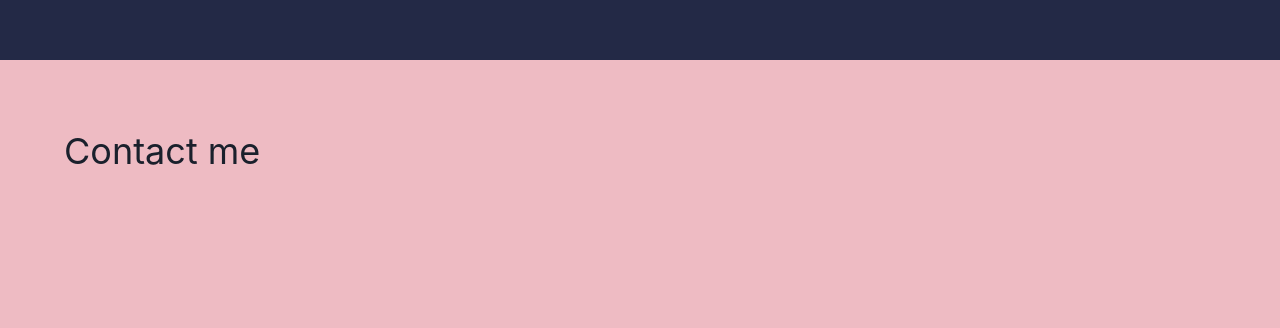
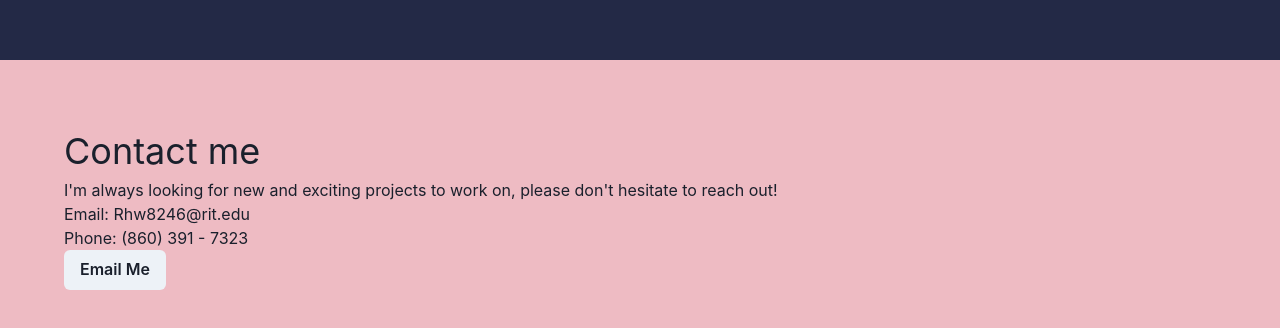
Before and after one commit to RWalling21/RW-Portfolio, a React (Create React App) app in the folder portfolio/: page / in a window 1280 px wide. Shown: the part 3064-3392 px from the top of the page. Built offline with nearby package versions, Linux system fonts and the light colour scheme; the HTML template or start-up script is replaced by a standard one.

Commit message:
Small change to how the nav button works

```diff
--- a/portfolio/package.json
+++ b/portfolio/package.json
@@ -14,7 +14,6 @@
     "@types/node": "^16.18.32",
     "@types/react": "^18.2.7",
     "@types/react-dom": "^18.2.4",
-    "framer-motion": "^10.12.16",
     "react": "^18.2.0",
     "react-dom": "^18.2.0",
     "react-scripts": "5.0.1",
@@ -46,6 +45,7 @@
     ]
   },
   "devDependencies": {
-    "@chakra-ui/icons": "^2.0.19"
+    "@chakra-ui/icons": "^2.0.19",
+    "framer-motion": "^10.12.16"
   }
 }
--- a/portfolio/src/contactMe/contactMe.tsx
+++ b/portfolio/src/contactMe/contactMe.tsx
@@ -1,4 +1,4 @@
-import { Box, Flex, Text } from '@chakra-ui/react';
+import { Box, Button, Flex, Text } from '@chakra-ui/react';
 import React from 'react';
 
 const ContactMe : React.FC = () => {
@@ -10,6 +10,18 @@ const ContactMe : React.FC = () => {
         >
             <Box mt="4rem">
                 <Text fontSize="4xl" color="elements.headline"> Contact me </Text>
+
+                <Text> I'm always looking for new and exciting projects to work on, please don't hesitate to reach out! </Text>
+
+                <Text>
+                    Email: Rhw8246@rit.edu
+                </Text>
+
+                <Text>
+                    Phone: (860) 391 - 7323
+                </Text>
+
+                <Button> Email Me </Button>
             </Box>
         </Flex>
     )
--- a/portfolio/src/header/NavButton.tsx
+++ b/portfolio/src/header/NavButton.tsx
@@ -3,13 +3,14 @@ import { Button } from "@chakra-ui/react";
 
 interface NavButtonProps {
     text: string;
+    section: string;
 }
 
-const NavButton : React.FC<NavButtonProps> = ({ text }) => {
+const NavButton : React.FC<NavButtonProps> = ({ text, section }) => {
     return (
         <Button
             as="a"
-            href={`#${text}`}
+            href={`#${section}`}
             bg="navy.button"
             color="navy.buttonText"
             size='md'
--- a/portfolio/src/header/navbar.tsx
+++ b/portfolio/src/header/navbar.tsx
@@ -19,10 +19,10 @@ const Navbar : React.FC = () => {
             </Flex>
 
             <Stack spacing={8} direction='row' align='center'>
-                <NavButton text="Home" />
-                <NavButton text="About Me" />
-                <NavButton text="Projects" />
-                <NavButton text="Contact Me" />
+                <NavButton text="Home" section="Home" />
+                <NavButton text="About Me" section="AboutMe" />
+                <NavButton text="Projects" section="Projects" />
+                <NavButton text="Contact Me" section="ContactMe" />
             </Stack>
         </Flex>
     );
--- a/portfolio/src/hero/Hero.tsx
+++ b/portfolio/src/hero/Hero.tsx
@@ -17,7 +17,7 @@ const Hero : React.FC = () => {
                 <Home />
             </Box>
 
-            <Box id="About Me">
+            <Box id="AboutMe">
                 <AboutMe />
             </Box>
 
@@ -25,7 +25,7 @@ const Hero : React.FC = () => {
                 <Projects />
             </Box>
 
-            <Box id="Contact Me">
+            <Box id="ContactMe">
                 <ContactMe />
             </Box>
 
```
Also changed, not shown: 1 other file (tests, documents, lock files or other folders).
